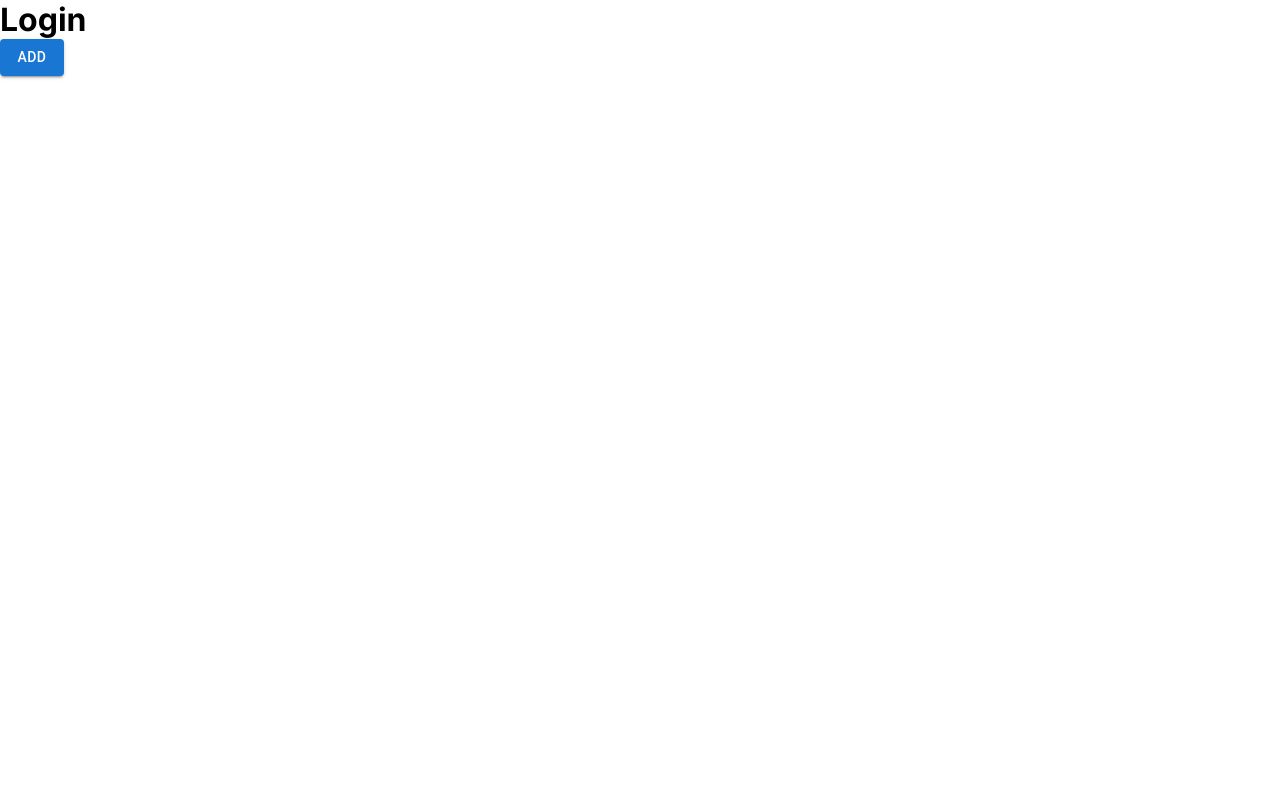
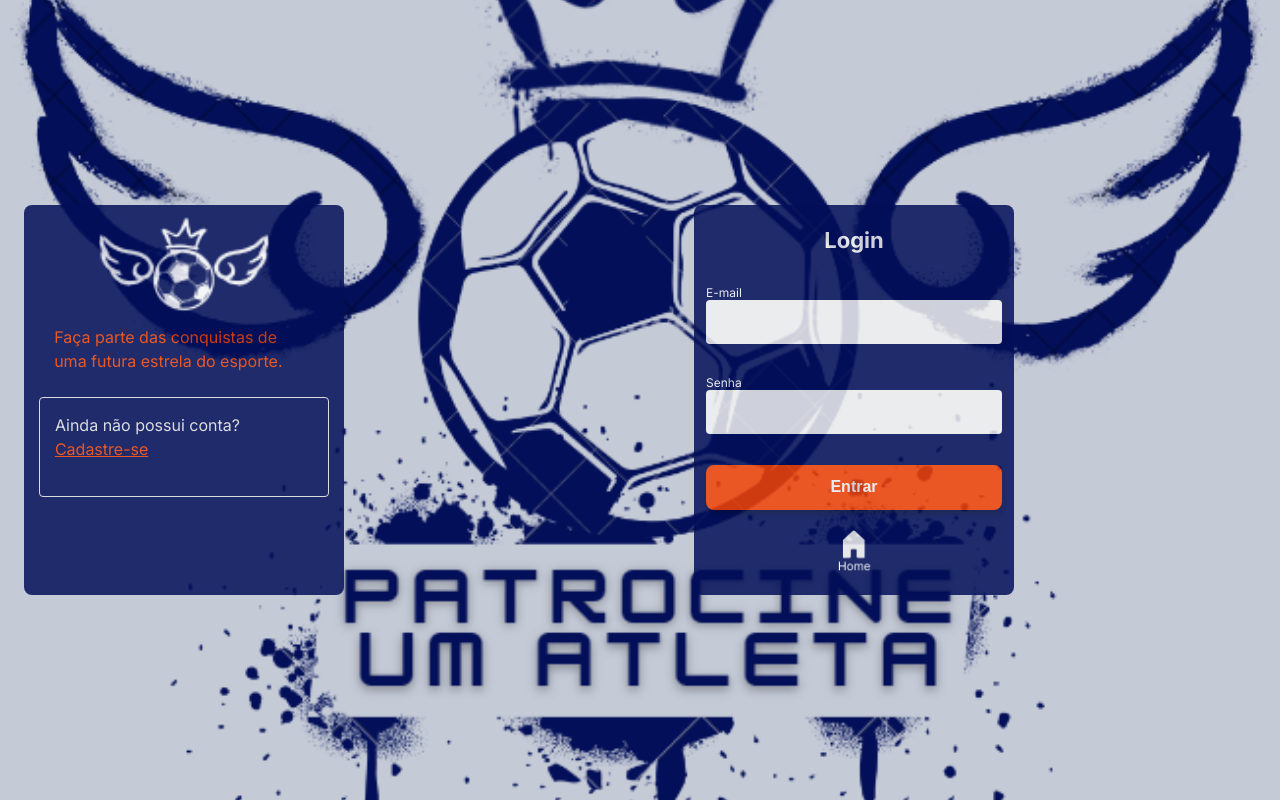
Before and after one commit to m3-grupo3-PatrocineUmAtleta/patrocine-um-atleta, a React (Vite) app: page / in a window 1280 px wide. Built offline with nearby package versions, Linux system fonts and the light colour scheme.

Commit message:
"feat: page login"

```diff
--- a/src/components/Form/Input/styles.ts
+++ b/src/components/Form/Input/styles.ts
@@ -7,9 +7,9 @@ interface iInputText {
 }
 
 export const FieldsetInput = styled.fieldset<iInputText>`
-  min-width: 277.26px;
-  max-width: 287px;
   width: 100%;
+  display: flex;
+  flex-direction: column;
 
   background: transparent;
   border-radius: 4px;
@@ -26,13 +26,15 @@ export const FieldsetInput = styled.fieldset<iInputText>`
       `;
     }
   }}
-  // position: relative;
 
   & > textarea {
+    max-width: 276px;
+    width: 100%;
     border-radius: 4px;
   }
 
   & > input {
+    max-width: 276px;
     width: 100%;
     height: 43.86px;
     padding: 1.125rem;
@@ -56,41 +58,17 @@ export const FieldsetInput = styled.fieldset<iInputText>`
   }
 
   & > label {
-    // position: absolute;
-    // left: 0;
-    // top: 0;
-    // padding: 0.8rem;
     pointer-events: none;
     transition: 0.5s;
 
     color: var(--color-gray-0);
   }
 
-  // & > textarea:valid ~ label,
-  // & > textarea:focus ~ label {
-  //   transform: translateX(0) translateY(-25px);
-  //   background: transparent;
-  //   padding: 5px;
-  //   color: var(--color-gray-0);
-  // }
-  // & > textarea:focus,
-  // & > textarea:valid {
-  //   background: var(--color-gray-0);
-  // }
-
-  // & > input:valid ~ label,
-  // & > input:focus ~ label {
-  //   transform: translateX(0) translateY(-25px);
-  //   background: transparent;
-  //   padding: 5px;
-  //   color: var(--color-gray-0);
-  // }
-  // & > input:focus,
-  // & > input:valid {
-  //   background: var(--color-gray-0);
-  // }
-
   & > p {
     color: var(--color-negative);
   }
+
+  @media (min-width: 750px) {
+    max-width: 230px;
+  }
 `;
--- a/src/components/Form/index.tsx
+++ b/src/components/Form/index.tsx
@@ -2,13 +2,19 @@ import { SectionForm } from "./styles";
 
 interface iFormProps {
   children: React.ReactNode;
-  eventClick: () => void;
+  eventClick?: () => void;
   title: string;
+  nameClass?: string;
 }
 
-export const Form = ({ children, eventClick, title }: iFormProps) => {
+export const Form = ({
+  children,
+  eventClick,
+  title,
+  nameClass,
+}: iFormProps) => {
   return (
-    <SectionForm>
+    <SectionForm className={nameClass}>
       <h1 className="title-2">{title}</h1>
       <form onSubmit={eventClick} noValidate>
         {children}
--- a/src/components/Form/styles.ts
+++ b/src/components/Form/styles.ts
@@ -6,13 +6,13 @@ export const SectionForm = styled.section`
   display: flex;
   flex-direction: column;
   align-items: center;
-  gap: 16px;
 
-  // min-width: 370px;
+  min-width: 290px;
+  max-width: 400px;
   width: 100%;
-  max-width: 383px;
-  margin: 20px auto;
-  padding-bottom: 62px;
+
+  margin: 20px 10px;
+  padding-bottom: 16px;
 
   background: var(--color-primary);
   mix-blend-mode: normal;
@@ -31,8 +31,10 @@ export const SectionForm = styled.section`
     flex-direction: column;
     gap: 20px;
 
+    padding: 0 12px;
+
     & > button {
-      width: 277.26px;
+      width: 100%;
       height: 44.93px;
       background: var(--color-secundary);
 
@@ -63,4 +65,21 @@ export const SectionForm = styled.section`
       }
     }
   }
+
+  @media (min-width: 403px) {
+    margin: 20px auto;
+  }
+
+  @media (min-width: 750px) {
+    max-width: 506px;
+
+    & > form {
+      flex-direction: row;
+      flex-wrap: wrap;
+
+      & > .buttons {
+        margin: 0 auto;
+      }
+    }
+  }
 `;
--- a/src/pages/Dashboard/index.tsx
+++ b/src/pages/Dashboard/index.tsx
@@ -1,12 +1,8 @@
-import { UserContext } from "../../providers/User"
+import { useContext } from "react";
+import { UserContext } from "../../providers/User";
 
 export const Dashboard = () => {
-  const user = {isAdmin: true} // apagar
+  const { user } = useContext(UserContext);
 
-  return user.isAdmin ?
-  (
-    <>admDash</>
-  ) : (
-    <>userDash</>
-  )
-}
+  return user?.isAdmin ? <>admDash</> : <>userDash</>;
+};
--- a/src/pages/Login/index.tsx
+++ b/src/pages/Login/index.tsx
@@ -4,19 +4,82 @@ import LoadingButton from "@mui/lab/LoadingButton";
 import SaveIcon from "@mui/icons-material/Save";
 import Stack from "@mui/material/Stack";
 import { UserContext } from "../../providers/User";
-import { Header } from "../../components/Header";
+import { MainRegister } from "../Register/style";
+import { Form } from "../../components/Form";
+import { useForm } from "react-hook-form";
+import { yupResolver } from "@hookform/resolvers/yup";
+import { SchemaLogin } from "./schemaLogin";
+import { iUserLogin } from "../../services/userLogin";
+import { Input } from "../../components/Form/Input";
+import { Link } from "react-router-dom";
+import { MainLogin } from "./styles";
 
 export const Login = () => {
-  const { isLoading, setIsLoading } = useContext(UserContext);
+  const { isLoading, setIsLoading, loginUser } = useContext(UserContext);
 
   const handleClick = () => {
     setIsLoading(!isLoading);
   };
 
+  const {
+    register,
+    handleSubmit,
+    formState: { errors, isValidating },
+  } = useForm<iUserLogin>({
+    resolver: yupResolver(SchemaLogin),
+    mode: "onBlur",
+  });
+
+  const login = (data: iUserLogin) => {
+    loginUser(data);
+  };
+
   return (
-    <>
-      <h1>Login</h1>
-      {!isLoading ? (
+    <MainLogin>
+      <Form title="Login" eventClick={handleSubmit(login)} nameClass="first">
+        <Input
+          type="text"
+          id="email"
+          text="E-mail"
+          register={register("email")}
+          required
+          message={errors.email?.message}
+          valid={isValidating}
+        />
+        <Input
+          type="password"
+          id="password"
+          text="Senha"
+          register={register("password")}
+          required
+          message={errors.password?.message}
+          valid={isValidating}
+        />
+        <button type="submit" className="headline">
+          Entrar
+        </button>
+        <section className="buttons">
+          <Link to={"/home"} className="home" />
+        </section>
+      </Form>
+
+      <section className="second">
+        <figure className="logo" />
+        <p className="headline">
+          Faça parte das conquistas de uma futura estrela do esporte.
+        </p>
+        <div>
+          <p className="headline">Ainda não possui conta?</p>
+          <Link to={"/register"} className="headline">
+            Cadastre-se
+          </Link>
+        </div>
+      </section>
+    </MainLogin>
+  );
+};
+{
+  /* {!isLoading ? (
         <Button onClick={handleClick} variant="contained">
           add
         </Button>
@@ -27,9 +90,11 @@ export const Login = () => {
             Submit
           </LoadingButton>
         </>
-      )}
+      )} */
+}
 
-      {/* <Button variant="outlined">add</Button>
+{
+  /* <Button variant="outlined">add</Button>
       <Button variant="text">add</Button>
 
       <Stack direction="row" spacing={4}>
@@ -47,7 +112,5 @@ export const Login = () => {
         >
           Save
         </LoadingButton>
-      </Stack> */}
-    </>
-  );
-};
+      </Stack> */
+}
--- a/src/pages/Login/styles.ts
+++ b/src/pages/Login/styles.ts
@@ -1 +1,97 @@
 import styled from "styled-components";
+import imgBackgrondRegister from "../../assets/img/LogoPatrocineUmAtleta-Claro.png";
+import imgLogoParcial from "../../assets/img/LogoParcial.png";
+
+export const MainLogin = styled.main`
+  background-image: url(${imgBackgrondRegister});
+  background-repeat: no-repeat;
+  background-size: cover;
+  background-position: center;
+  background-attachment: fixed;
+
+  width: 100vw;
+  height: 100%;
+  display: flex;
+  flex-direction: column;
+  justify-content: center;
+  align-items: center;
+
+  & > section.second {
+    background: var(--color-primary);
+    mix-blend-mode: normal;
+    opacity: 0.85;
+
+    border-radius: 8px;
+
+    min-width: 290px;
+    max-width: 383px;
+    width: 100%;
+
+    height: 332px;
+    margin: 20px 24px;
+
+    display: flex;
+    flex-direction: column;
+    align-items: center;
+
+    & > .logo {
+      background-image: url(${imgLogoParcial});
+      background-repeat: no-repeat;
+      background-size: cover;
+      background-position: center;
+
+      width: 170px;
+      height: 120px;
+    }
+
+    & > p.headline {
+      width: 259.7px;
+      height: 71.86px;
+      color: var(--color-secundary);
+    }
+
+    & > div {
+      width: 290.19px;
+      height: 100.06px;
+      padding: 15px;
+
+      border: 1px solid var(--color-gray-20);
+      border-radius: 4px;
+
+      & > p {
+        color: var(--color-gray-20);
+      }
+
+      & > a {
+        color: var(--color-secundary);
+      }
+    }
+  }
+
+  @media (min-width: 750px) {
+    height: 100vh;
+    flex-direction: row-reverse;
+    justify-content: center;
+    gap: 60px;
+
+    & > section.first {
+      width: 320px;
+      height: 390px;
+
+      & > form {
+        & > fieldset {
+          max-width: 296px;
+
+          & > input {
+            max-width: 296px;
+          }
+        }
+      }
+    }
+
+    & > section.second {
+      width: 320px;
+      height: 390px;
+    }
+  }
+`;
--- a/src/pages/Register/index.tsx
+++ b/src/pages/Register/index.tsx
@@ -32,7 +32,7 @@ export const Register = () => {
     formState: { errors, isValidating },
   } = useForm<iRegisterFormData>({
     resolver: yupResolver(SchemaRegister),
-    mode: "onChange",
+    mode: "onBlur",
   });
 
   const registerU = async (data: iRegisterFormData) => {
--- a/src/pages/Register/style.ts
+++ b/src/pages/Register/style.ts
@@ -6,9 +6,15 @@ export const MainRegister = styled.main`
   background-repeat: no-repeat;
   background-size: cover;
   background-position: center;
+  background-attachment: fixed;
 
   width: 100vw;
+  height: 100%;
 
   display: flex;
   align-items: center;
+
+  @media (min-width: 750px) {
+    height: 100vh;
+  }
 `;
--- a/src/providers/User/index.tsx
+++ b/src/providers/User/index.tsx
@@ -30,6 +30,7 @@ export const UserProvider = ({ children }: iProviderProps) => {
 
     if (response !== undefined) {
       setUser(response);
+      console.log(user);
       setTimeout(() => {
         navigate("/dashboard");
       }, 2000);
--- a/src/services/userRegister.ts
+++ b/src/services/userRegister.ts
@@ -1,6 +1,6 @@
 import { AxiosError } from "axios";
 import { ToastError, ToastSucess } from "../components/Toast";
-import { iAthlete } from "../providers/User/interfaces";
+import { iAthlete, iUser } from "../providers/User/interfaces";
 import { api } from "./api";
 
 export interface iRegisterData {
@@ -22,22 +22,7 @@ export interface iRegisterData {
 
 export interface iResponse {
   accessToken: string;
-  user: User;
-}
-
-export interface User {
-  email: string;
-  address: string;
-  addressNumber: string;
-  age: string;
-  bio: string;
-  cep: number;
-  fullName: string;
-  image: string;
-  localy: string;
-  phone: string;
-  state: string;
-  id: number;
+  user: iUser;
 }
 
 export const UserRegister = async (
```
